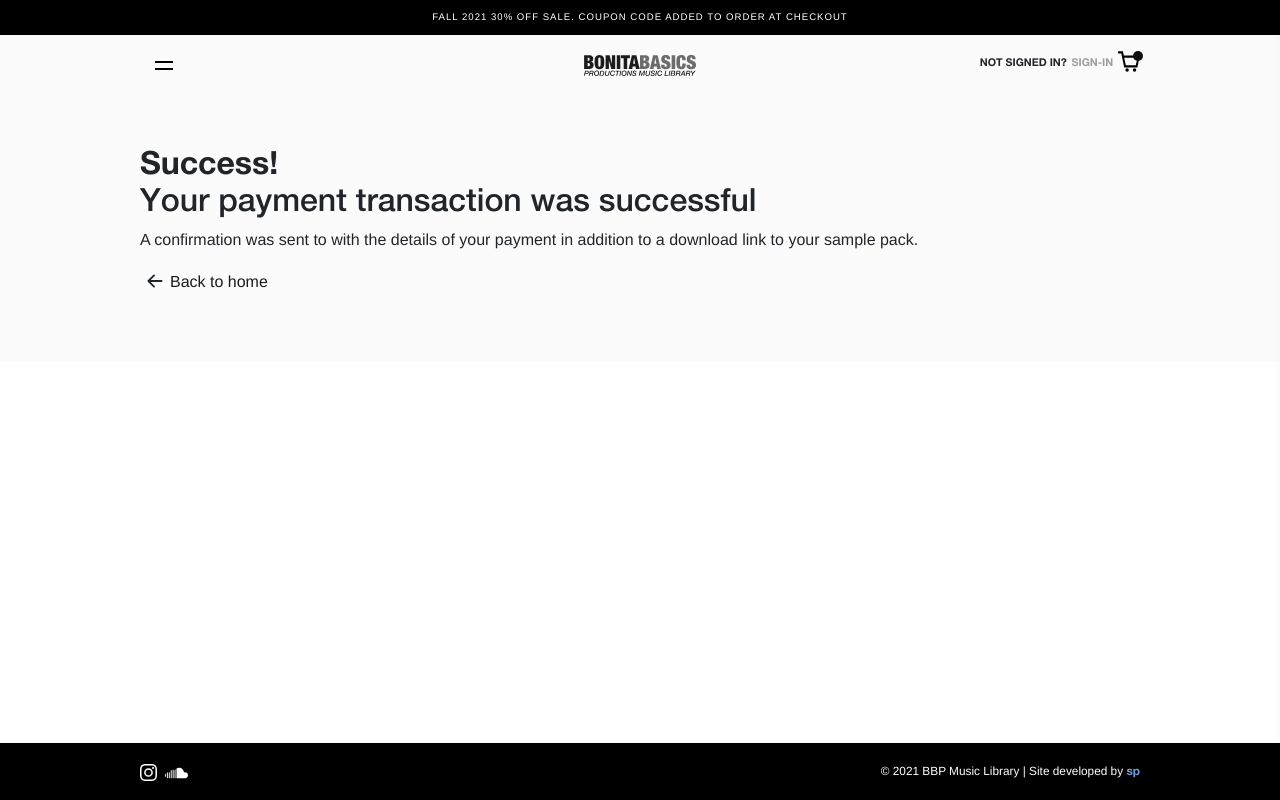
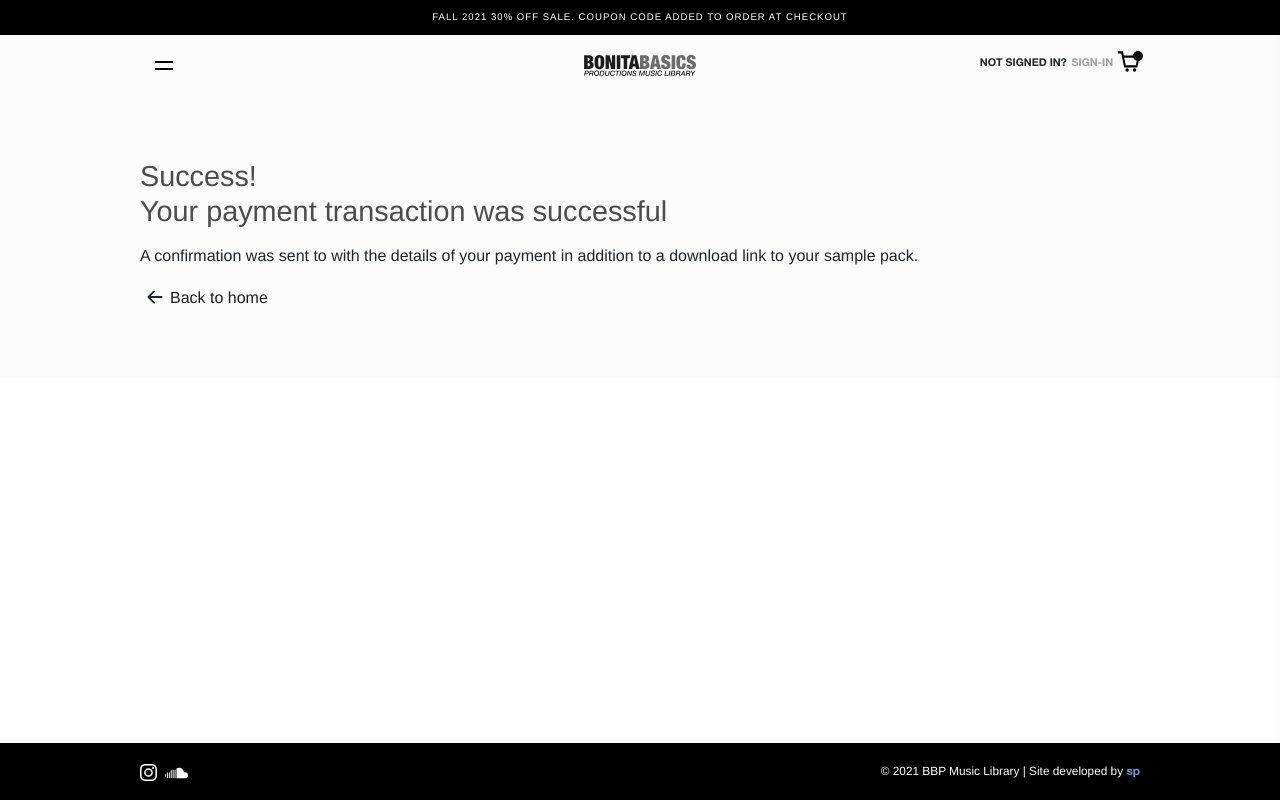
Before and after one commit to mrstevedev/bbpmusiclibrary, a Next.js app: page /confirm in a window 1280 px wide. Built offline with nearby package versions, Linux system fonts and the light colour scheme.

Commit message:
Added heading text styles

```diff
--- a/styles/Confirm.module.scss
+++ b/styles/Confirm.module.scss
@@ -1,3 +1,10 @@
+.Confirm__heading {
+    color: #4c4c4c;
+    font-size: 1.8rem;
+    margin: 1rem 0;
+    font-weight: 100;
+}
+
 @media(min-width: 575px) {
     .Confirm__success_payment {
         padding: 3rem;
```
